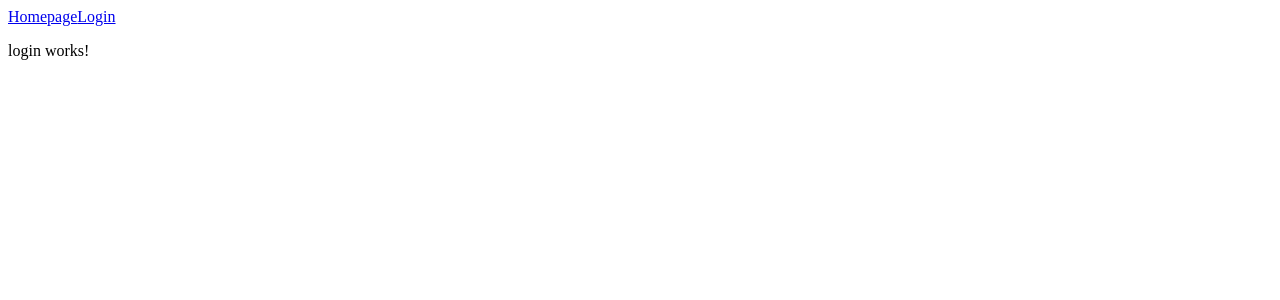
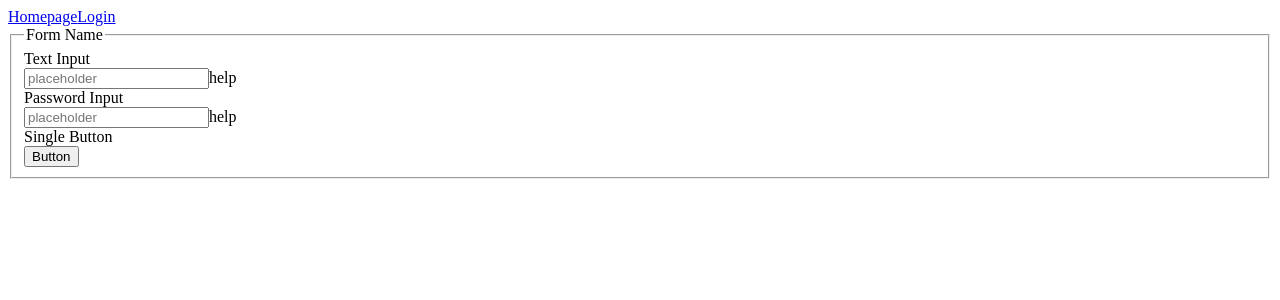
Before and after one commit to yigitcanduendar/carscout, an Angular app in the folder project/: page /login in a window 1280 px wide. Shown: the top 300 px of the page. Built offline with nearby package versions, Linux system fonts and the light colour scheme.

Commit message:
#29 Loginformular

```diff
--- a/project/src/app/components/login/login.component.html
+++ b/project/src/app/components/login/login.component.html
@@ -1,3 +1,34 @@
-<p>
-  login works!
-</p>
+<form class="form-horizontal">
+  <fieldset>
+
+    <!-- Form Name -->
+    <legend>Form Name</legend>
+
+    <!-- Text input-->
+    <div class="form-group">
+      <label class="col-md-4 control-label" for="textinput">Text Input</label>
+      <div class="col-md-4">
+        <input id="textinput" name="textinput" type="text" placeholder="placeholder" class="form-control input-md">
+        <span class="help-block">help</span>
+      </div>
+    </div>
+
+    <!-- Password input-->
+    <div class="form-group">
+      <label class="col-md-4 control-label" for="passwordinput">Password Input</label>
+      <div class="col-md-4">
+        <input id="passwordinput" name="passwordinput" type="password" placeholder="placeholder" class="form-control input-md">
+        <span class="help-block">help</span>
+      </div>
+    </div>
+
+    <!-- Button -->
+    <div class="form-group">
+      <label class="col-md-4 control-label" for="singlebutton">Single Button</label>
+      <div class="col-md-4">
+        <button id="singlebutton" name="singlebutton" class="btn btn-primary">Button</button>
+      </div>
+    </div>
+
+  </fieldset>
+</form>
```
